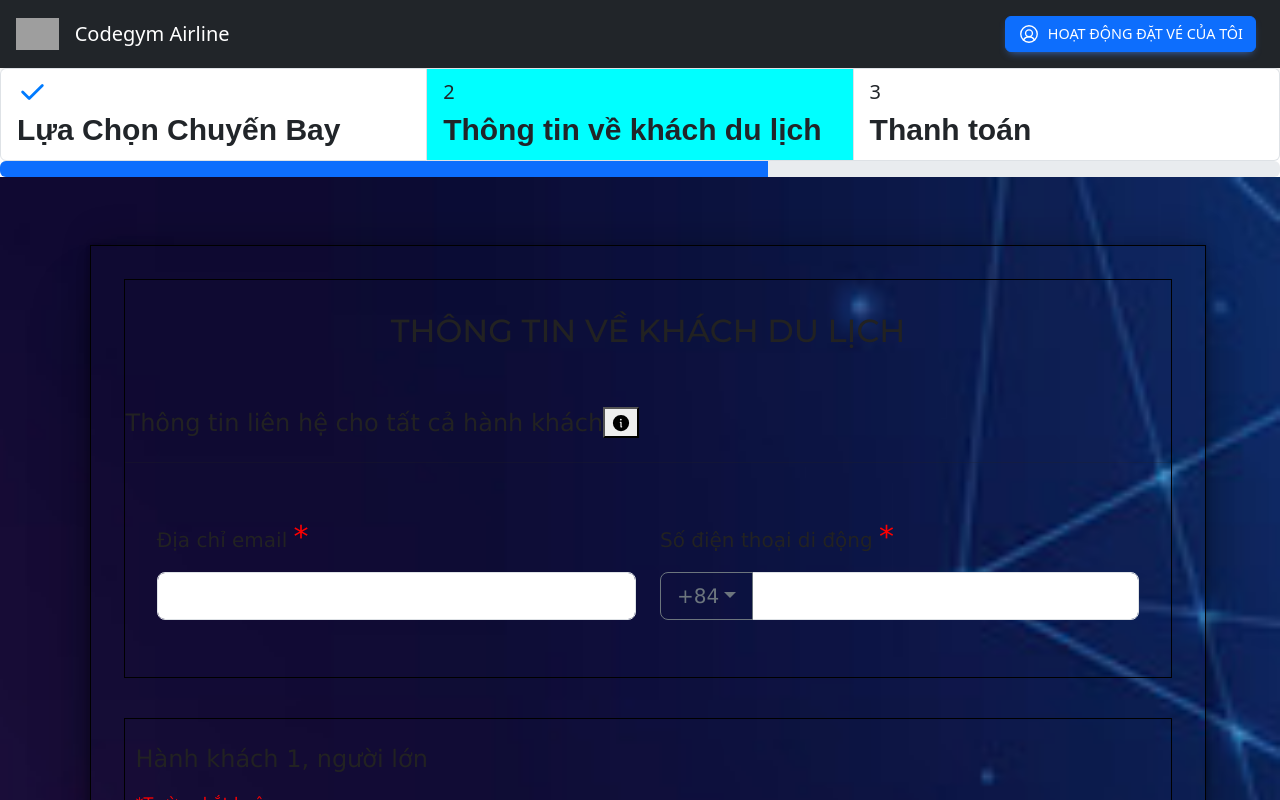
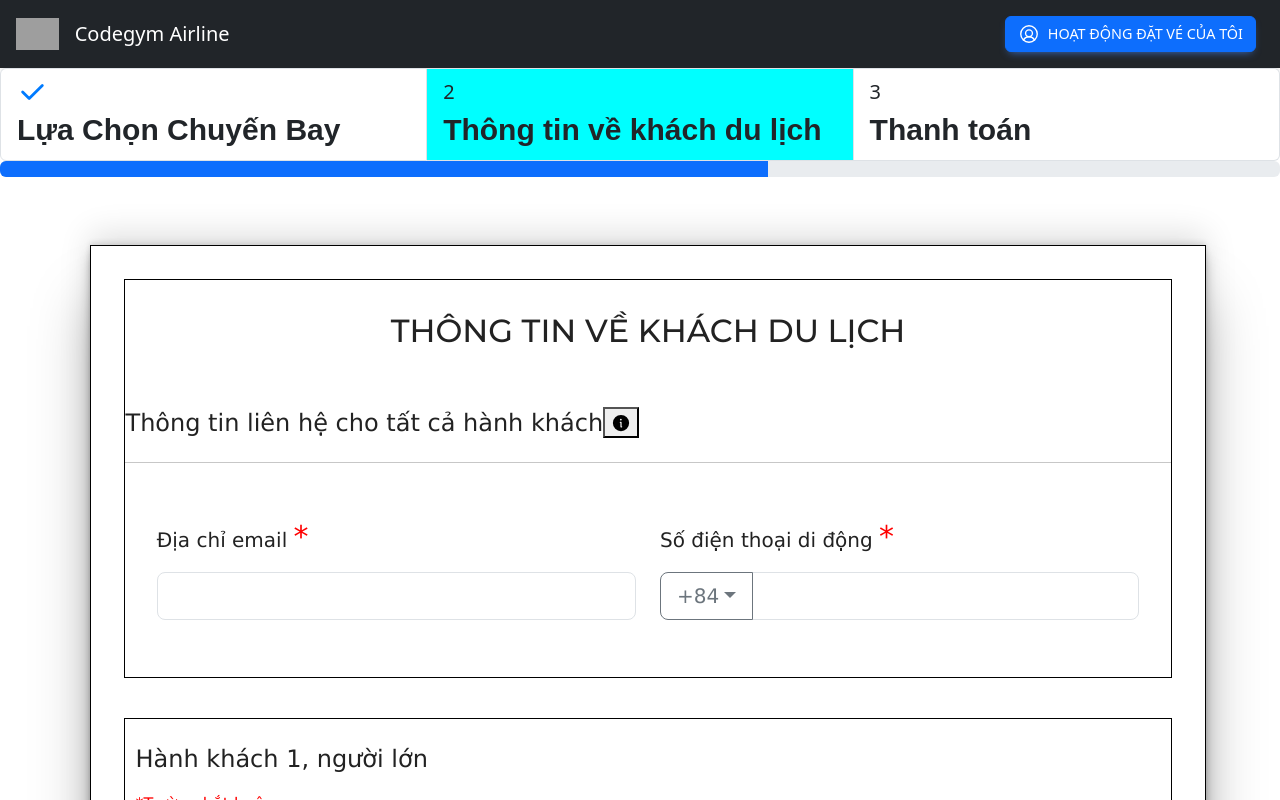
Before and after one commit to thanhnd1503/cg_airlines_app, a React (Create React App) app: page /passengerInfo in a window 1280 px wide. Shown: the top 800 px of the page. Built offline with nearby package versions, Linux system fonts and the light colour scheme; grey boxes are pictures that could not be loaded; a web font is replaced by a local one.

Commit message:
merge dev

```diff
--- a/src/asset/css/passenger.css
+++ b/src/asset/css/passenger.css
@@ -5,6 +5,7 @@ body {
 
 .body{
   font-family: Verdana, sans-serif;
+  background-image: none;
 }
 
 .button-33 {
```
